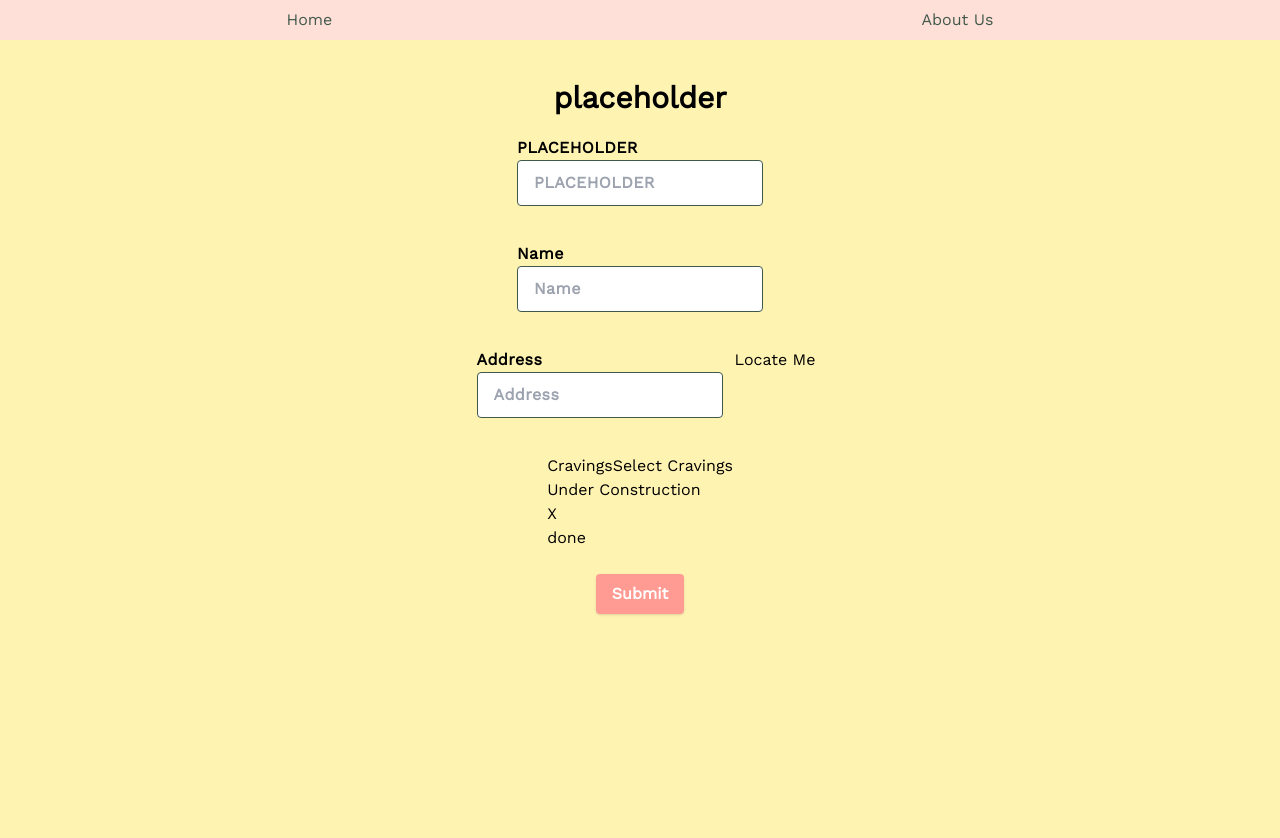
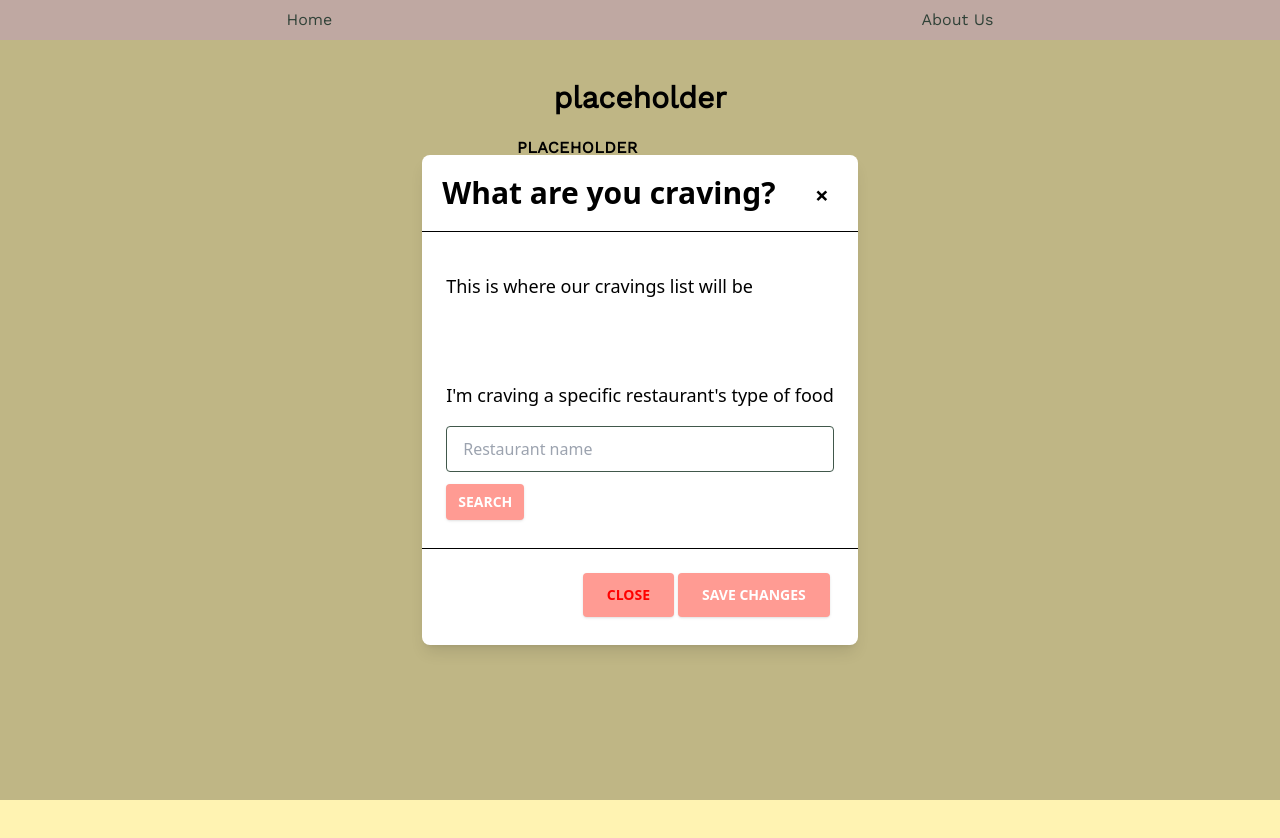
Before and after one commit to yeseniaramirez14/commoncrave, a React (Create React App) app in the folder frontend/: page /group in a window 1280 px wide. Both pictures are taken after a click on the button "Select Cravings". Built offline with nearby package versions, Linux system fonts and the light colour scheme; no server answers.

Commit message:
modal is set up

```diff
--- a/frontend/src/Components/GroupForm.js
+++ b/frontend/src/Components/GroupForm.js
@@ -46,7 +46,7 @@ const GroupForm = () => {
                         </label>
                     </div>
                     <div>
-                        <p id="location" onclick={getLocation()}>Locate Me</p>
+                        <p id="location" onClick={getLocation()}>Locate Me</p>
                     </div>
                 </div>
                 <div className="flex justify-center flex-wrap -mx-3 mb-6">
--- a/frontend/src/Components/Modal.js
+++ b/frontend/src/Components/Modal.js
@@ -1,21 +1,81 @@
-import React from 'react'
+import React, { useRef } from 'react'
+import { createPortal }  from 'react-dom'
 
 const Modal = ({open, onClose}) => {
+    // const modalRef = useRef();
+
+    // const closeModal = (e) => {
+    //     if (e.target === modalRef.current) {
+    //         console.log("outside limits sir ")
+    //     }
+    //     else {
+    //         console.log("INSIDE LIMITS")
+    //     }
+    // }
+
     if(!open) return null
-    return (
-        <div>
-            <div>
-                Under Construction
-                <div>
-                    <p onClick={onClose}>X</p>
-                </div>
-                <div>
-                    <button>
-                        done
-                    </button>
+    return createPortal(
+        <>
+            <div className="justify-center items-center flex overflow-x-hidden overflow-y-auto fixed inset-0 z-50 outline-none focus:outline-none">
+                <div className="relative w-auto my-6 mx-auto max-w-3xl">
+                    <div className='border-0 rounded-lg shadow-lg relative flex flex-col w-full bg-white outline-none focus:outline-none'>
+                        {/*header*/}
+                        <div className='flex items-start justify-between p-5 border-b border-solid border-slate-200 rounded-t'>
+
+                            <h3 className='text-3xl font-semibold'> What are you craving? </h3>
+                            <button
+                                className="p-1 ml-auto text-black float-right text-3xl leading-none font-semibold outline-none focus:outline-none"
+                                onClick={onClose}
+                            >
+                                <span className="text-black h-6 w-6 text-2xl block outline-none focus:outline-none">
+                                    ×
+                                </span>
+                            </button>
+                        </div>
+
+                        {/*body*/}
+                        <div className="relative p-6 flex-auto">
+                        <p className="my-4 text-black text-lg leading-relaxed">
+                            This is where our cravings list will be
+                        </p>
+                        </div>
+
+                        {/*fetch cravings*/}
+                        <div className="relative p-6 flex-auto">
+                        <p className="my-4 text-black text-lg leading-relaxed">
+                            I'm craving a specific restaurant's type of food
+                        </p>
+                        <input className="appearance-none block w-full bg-white text-black border border-green rounded py-3 px-4 mb-3 leading-tight focus:outline-none focus:bg-white" type="text" placeholder='Restaurant name'></input>
+                        <button
+                                className="bg-pink text-white active:bg-dark-pink font-bold uppercase text-sm px-3 py-2 rounded shadow hover:shadow-lg outline-none focus:outline-none mr-1 mb-1 ease-linear transition-all duration-150"
+                                type="button"
+                            >
+                                Search
+                            </button>
+                        </div>
+
+                        {/*footer*/}
+                        <div className="flex items-center justify-end p-6 border-t border-solid border-slate-200 rounded-b">
+                            <button
+                                className="text-red bg-pink  active:bg-dark-pink font-bold uppercase px-6 py-3 rounded shadow text-sm outline-none hover:shadow-lg focus:outline-none mr-1 mb-1 ease-linear transition-all duration-150"
+                                type="button"
+                                onClick={onClose}
+                            >
+                                Close
+                            </button>
+                            <button
+                                className="bg-pink text-white active:bg-dark-pink font-bold uppercase text-sm px-6 py-3 rounded shadow hover:shadow-lg outline-none focus:outline-none mr-1 mb-1 ease-linear transition-all duration-150"
+                                type="button"
+                            >
+                                Save Changes
+                            </button>
+                        </div>
+                    </div>
                 </div>
             </div>
-        </div>
+            <div className="opacity-25 fixed inset-0 z-40 bg-black"></div>
+        </>,
+        document.getElementById('modal')
     )
 }
 
--- a/frontend/src/index.js
+++ b/frontend/src/index.js
@@ -1,11 +1,9 @@
 import React from 'react';
 import ReactDOM from 'react-dom/client';
 import './index.css';
-import Modal from 'react-modal';
 import App from './App';
 
 const root = ReactDOM.createRoot(document.getElementById('root'));
-Modal.setAppElement(root)
 root.render(
   <React.StrictMode>
     <App />
--- a/frontend/tailwind.config.js
+++ b/frontend/tailwind.config.js
@@ -17,6 +17,7 @@ module.exports = {
       "white": "#FFFFFF",
       "black": "#000000",
       "dark-pink": "#FF5562",
+      "red": "#ff0000"
     }
   },
   plugins: [],
```
Also changed, not shown: frontend/src/cravingsData.js (added).
